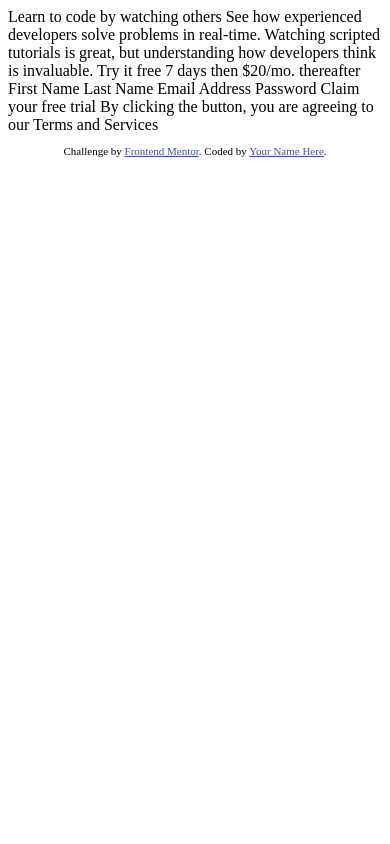
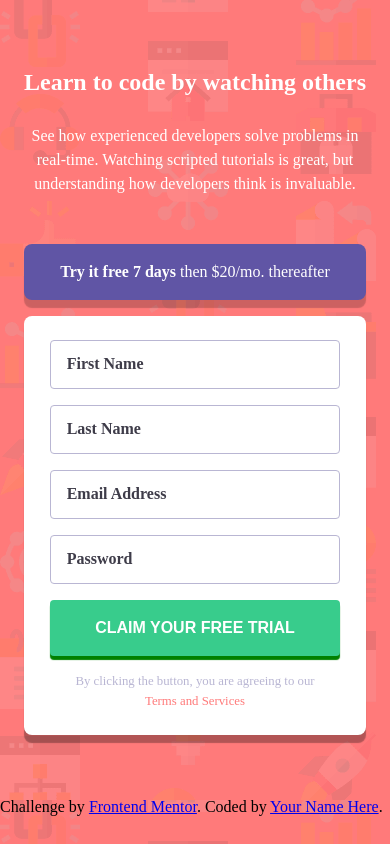
Before and after one commit to ormus395/into-signup-form, a plain HTML site: page index.html in a window 390 px wide. Drawn offline with Linux system fonts and the light colour scheme.

Commit message:
finished general form styles, and mobile design

```diff
--- /dev/null
+++ b/css/main.css
@@ -0,0 +1,187 @@
+/* http://meyerweb.com/eric/tools/css/reset/
+   v2.0 | 20110126
+   License: none (public domain)
+*/
+
+html, body, div, span, applet, object, iframe,
+h1, h2, h3, h4, h5, h6, p, blockquote, pre,
+a, abbr, acronym, address, big, cite, code,
+del, dfn, em, img, ins, kbd, q, s, samp,
+small, strike, strong, sub, sup, tt, var,
+b, u, i, center,
+dl, dt, dd, ol, ul, li,
+fieldset, form, label, legend,
+table, caption, tbody, tfoot, thead, tr, th, td,
+article, aside, canvas, details, embed,
+figure, figcaption, footer, header, hgroup,
+menu, nav, output, ruby, section, summary,
+time, mark, audio, video {
+	margin: 0;
+	padding: 0;
+	border: 0;
+	font-size: 100%;
+	font: inherit;
+	vertical-align: baseline;
+}
+/* HTML5 display-role reset for older browsers */
+article, aside, details, figcaption, figure,
+footer, header, hgroup, menu, nav, section {
+	display: block;
+}
+body {
+	line-height: 1;
+}
+ol, ul {
+	list-style: none;
+}
+blockquote, q {
+	quotes: none;
+}
+blockquote:before, blockquote:after,
+q:before, q:after {
+	content: '';
+	content: none;
+}
+table {
+	border-collapse: collapse;
+	border-spacing: 0;
+}
+
+/***** General *****/
+
+@font-face {
+    font-family: 'Poppins';
+    src: url('https://fonts.googleapis.com/css?family=Poppins:400,500,600,700&display=swap');
+}
+
+* {
+    box-sizing: border-box;
+}
+
+html {
+    font-family: 'Poppins';
+    font-size: 16px;
+}
+
+.bold {
+    font-weight: 600;
+}
+
+.container {
+    padding: 4rem 1.5rem;
+    display: flex;
+    flex-wrap: wrap;
+}
+
+.input {
+    border: 1px solid hsl(246, 25%, 77%);
+    border-radius: 4px;
+    margin: .5rem;
+    padding: 1rem;
+    width: 85%;
+    outline: none;
+}
+
+.input::placeholder {
+    color: hsl(249, 10%, 26%);
+    font-family: 'Poppins';
+    font-size: 1rem;
+    font-weight: 600;
+}
+
+.red {
+    color: hsl(0, 100%, 74%);
+}
+
+/**** background ****/
+.background {
+    background: url("../images/bg-intro-desktop.png");
+    width: 100%;
+    height: 100%;
+    position: absolute;
+    bottom: 0;
+    top: 0;
+    z-index: -1;
+}
+
+.background--overlay {
+    background-color: hsl(0, 100%, 74%);
+    width: 100%;
+    height: 100%;
+    position: fixed;
+    top: 0;
+    bottom: 0;
+    z-index: -2;
+}
+
+/**** main ****/
+.main__col1 {
+    color: white;
+    display: flex;
+    flex-direction: column;
+    line-height: 1.5;
+    margin-bottom: 3rem;
+    text-align: center;
+}
+
+.main__col1__title {
+    font-size: 1.5rem;
+    font-weight: 700;
+    margin-bottom: 1.5rem;
+}
+
+.main__col2 {
+}
+
+.main__col2__cta {
+    background-color: hsl(248, 32%, 49%);
+    border-radius: 8px;
+    box-shadow: 0 8px 1px rgba(0, 0, 0, 0.2);
+    color: white;
+    margin-bottom: 1rem;
+}
+
+.main__col2__cta p {
+    line-height: 1.5;
+    padding: 1rem 2rem;
+    text-align: center;
+}
+
+.form {
+    background-color: white;
+    border-radius: 8px;
+    box-shadow: 0 8px 1px rgba(0, 0, 0, 0.3);
+}
+
+.form form {
+    align-items: center;
+    display: flex;
+    flex-direction: column;
+    padding: 1rem 0;
+}
+
+.submit {
+    background-color: hsl(154, 59%, 51%);
+    border: none;
+    border-radius: 4px;
+    box-shadow: 0 4px 1px green;
+    color: white;
+    font-size: 1rem;
+    font-weight: 600;
+    /* letter-spacing: 1px; */
+    padding: 1.2rem 2rem;
+    margin: .5rem;
+    text-align: center;
+    text-transform: uppercase;
+    width: 85%;
+}
+
+.terms {
+    color: hsl(246, 25%, 77%);
+    font-size: .8rem;
+    font-weight: 500;
+    line-height: 1.5;
+    margin: .5rem;
+    text-align: center;
+    width: 80%;
+}
--- a/index.html
+++ b/index.html
@@ -1,37 +1,48 @@
 <!DOCTYPE html>
 <html lang="en">
+
 <head>
   <meta charset="UTF-8">
-  <meta name="viewport" content="width=device-width, initial-scale=1.0"> <!-- displays site properly based on user's device -->
+  <meta name="viewport" content="width=device-width, initial-scale=1.0">
+  <!-- displays site properly based on user's device -->
 
   <link rel="icon" type="image/png" sizes="32x32" href="./images/favicon-32x32.png">
+  <link rel="stylesheet" href="css/main.css">
 
   <title>Frontend Mentor | Intro component with sign up form</title>
 
   <!-- Feel free to remove these styles or customise in your own stylesheet 👍 -->
-  <style>
-    .attribution { font-size: 11px; text-align: center; }
-    .attribution a { color: hsl(228, 45%, 44%); }
-  </style>
 </head>
+
 <body>
-
-  Learn to code by watching others
-
-  See how experienced developers solve problems in real-time. Watching scripted tutorials is great,
-  but understanding how developers think is invaluable.
-
-  Try it free 7 days then $20/mo. thereafter
-
-  First Name
-  Last Name
-  Email Address
-  Password
-
-  Claim your free trial
-
-  By clicking the button, you are agreeing to our Terms and Services
-
+  <div class="background"></div>
+  <div class="background--overlay"></div>
+  <main class="container main">
+    <section class="col main__col1">
+      <h1 class="main__col1__title">Learn to code by watching others</h1>
+      <p class="para">See how experienced developers solve problems in real-time. Watching scripted tutorials is
+        great,
+        but understanding how developers think is invaluable.</p>
+    </section>
+    <section class="col main__col2">
+      <div class="main__col2__cta">
+        <p>
+          <span class="bold">Try it free 7 days</span> then $20/mo. thereafter
+        </p>
+      </div>
+      <div class="form">
+        <form action="">
+          <input class="input" type="text" placeholder="First Name">
+          <input class="input" type="text" placeholder="Last Name">
+          <input class="input" type="email" placeholder="Email Address">
+          <input class="input" type="password" placeholder="Password">
+          <button class="submit">Claim your free trial</button>
+          <p class="terms">By clicking the button, you are agreeing to our <span class="red">Terms and Services</span>
+          </p>
+        </form>
+      </div>
+    </section>
+  </main>
   <footer>
     <p class="attribution">
       Challenge by <a href="https://www.frontendmentor.io?ref=challenge" target="_blank">Frontend Mentor</a>.
@@ -39,4 +50,5 @@
     </p>
   </footer>
 </body>
+
 </html>
```
